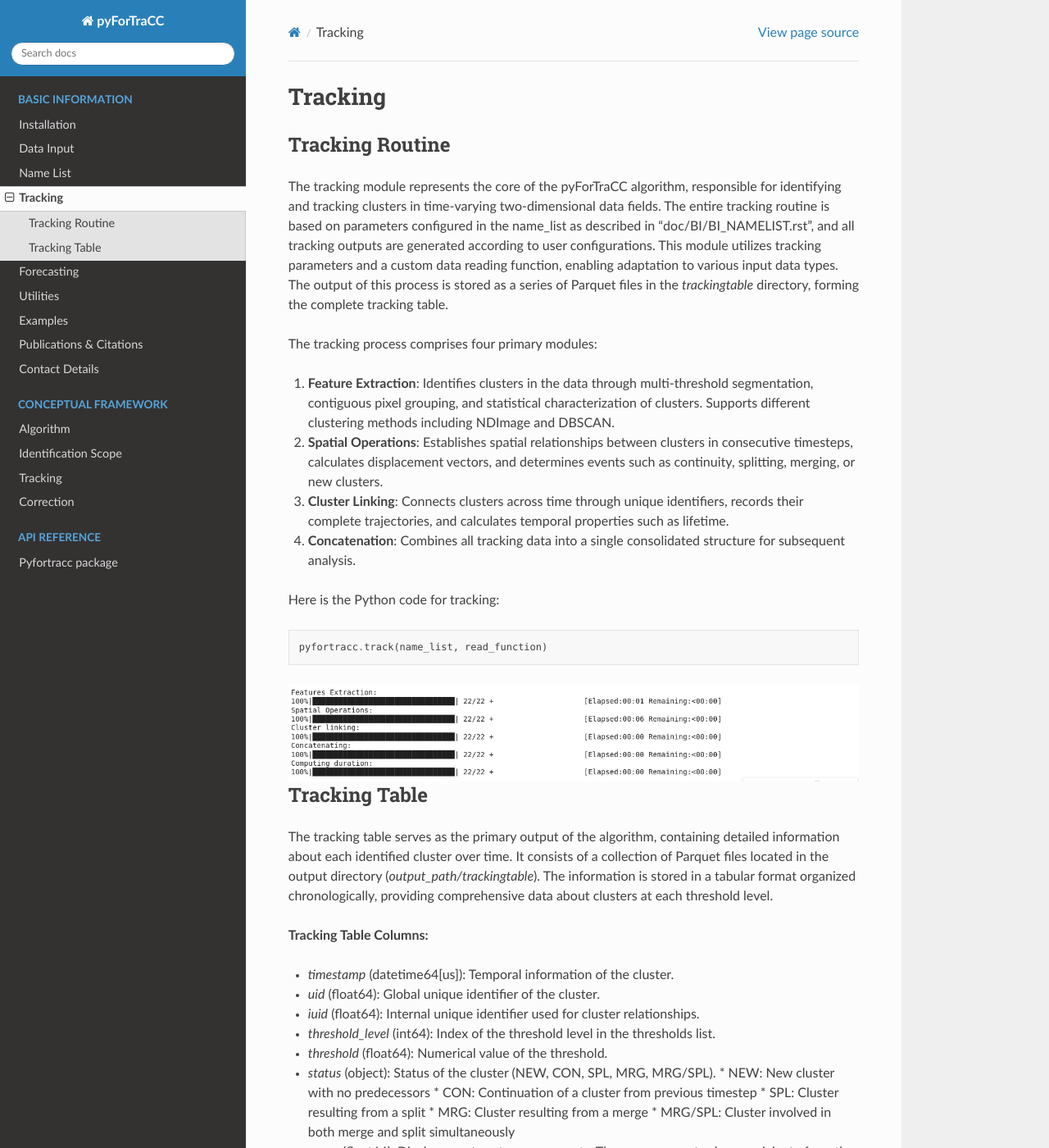
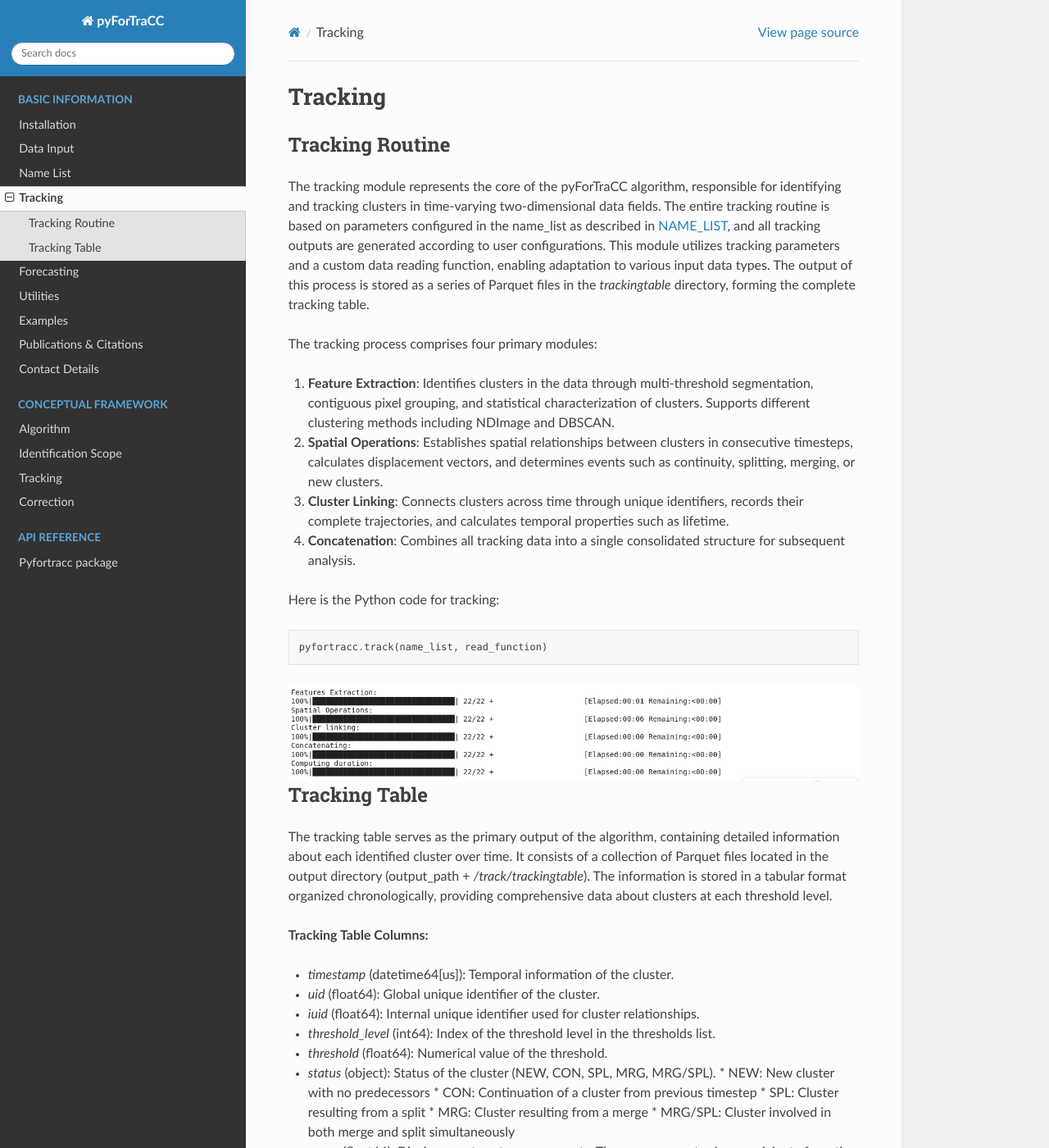
Before and after one commit to fortracc/pyfortracc, a Sphinx documentation site: the page built from doc/BI/BI_TRACKING.rst, in a window 1280 px wide and 1400 px high. Shown: the whole window at 82% size. Built offline with Sphinx 7.4.7 and the Read the Docs theme 3.1.0, drawn with Linux system fonts in a browser that asks for light colours; some of the changed text lies outside the part shown.

Commit message:
Update documentation in BI TRACKING.rdt to fix links and add information about corrected displacement vector components.

```diff
--- a/doc/BI/BI_TRACKING.rst
+++ b/doc/BI/BI_TRACKING.rst
@@ -4,7 +4,7 @@
 Tracking Routine
 --------------------------------------------------------
 
-The tracking module represents the core of the pyForTraCC algorithm, responsible for identifying and tracking clusters in time-varying two-dimensional data fields. The entire tracking routine is based on parameters configured in the name_list as described in "doc/BI/BI_NAMELIST.rst", and all tracking outputs are generated according to user configurations. This module utilizes tracking parameters and a custom data reading function, enabling adaptation to various input data types. The output of this process is stored as a series of Parquet files in the `trackingtable` directory, forming the complete tracking table.
+The tracking module represents the core of the pyForTraCC algorithm, responsible for identifying and tracking clusters in time-varying two-dimensional data fields. The entire tracking routine is based on parameters configured in the name_list as described in `NAME_LIST <https://pyfortracc.readthedocs.io/en/latest/BI/BI_NAMELIST.html>`_, and all tracking outputs are generated according to user configurations. This module utilizes tracking parameters and a custom data reading function, enabling adaptation to various input data types. The output of this process is stored as a series of Parquet files in the `trackingtable` directory, forming the complete tracking table.
 
 The tracking process comprises four primary modules:
 
@@ -29,7 +29,7 @@
 Tracking Table
 --------------------------------------------------------
 
-The tracking table serves as the primary output of the algorithm, containing detailed information about each identified cluster over time. It consists of a collection of Parquet files located in the output directory (`output_path/trackingtable`). The information is stored in a tabular format organized chronologically, providing comprehensive data about clusters at each threshold level.
+The tracking table serves as the primary output of the algorithm, containing detailed information about each identified cluster over time. It consists of a collection of Parquet files located in the output directory (output_path + `/track/trackingtable`). The information is stored in a tabular format organized chronologically, providing comprehensive data about clusters at each threshold level.
 
 **Tracking Table Columns:**
 
@@ -66,12 +66,13 @@
 - **Ellipse fitting correction**: Approximates clusters with ellipses to normalize shape changes during tracking.
 
 For each correction method, new columns are created in the tracking table to store the corrected displacement vector components. These columns are named as follows:
+
 - `u_spl`, `v_spl`: Corrected displacement components for split events.
 - `u_mrg`, `v_mrg`: Corrected displacement components for merge events.
 - `u_inc`, `v_inc`: Corrected displacement components for inner core corrections.
 - `u_opt`, `v_opt`: Corrected displacement components for optical flow corrections.
 - `u_elp`, `v_elp`: Corrected displacement components for ellipse fitting corrections.
 
-These correction methods significantly attenuate errors in displacement vector composition, improving trajectory accuracy and overall tracking performance. For more detailed information about vector correction methods, please refer to the dedicated documentation in `doc/CF/CORRECTION.rst` and the published article: https://doi.org/10.3390/rs14215408.
+These correction methods significantly attenuate errors in displacement vector composition, improving trajectory accuracy and overall tracking performance. For more detailed information about vector correction methods, please refer to the dedicated documentation in `CORRECTION <https://pyfortracc.readthedocs.io/en/latest/CF/CORRECTION.html>`_ and the published article: `https://doi.org/10.3390/rs14215408 <https://doi.org/10.3390/rs14215408>`_.
 
 For more information and detailed examples, please refer to the examples section.
```
